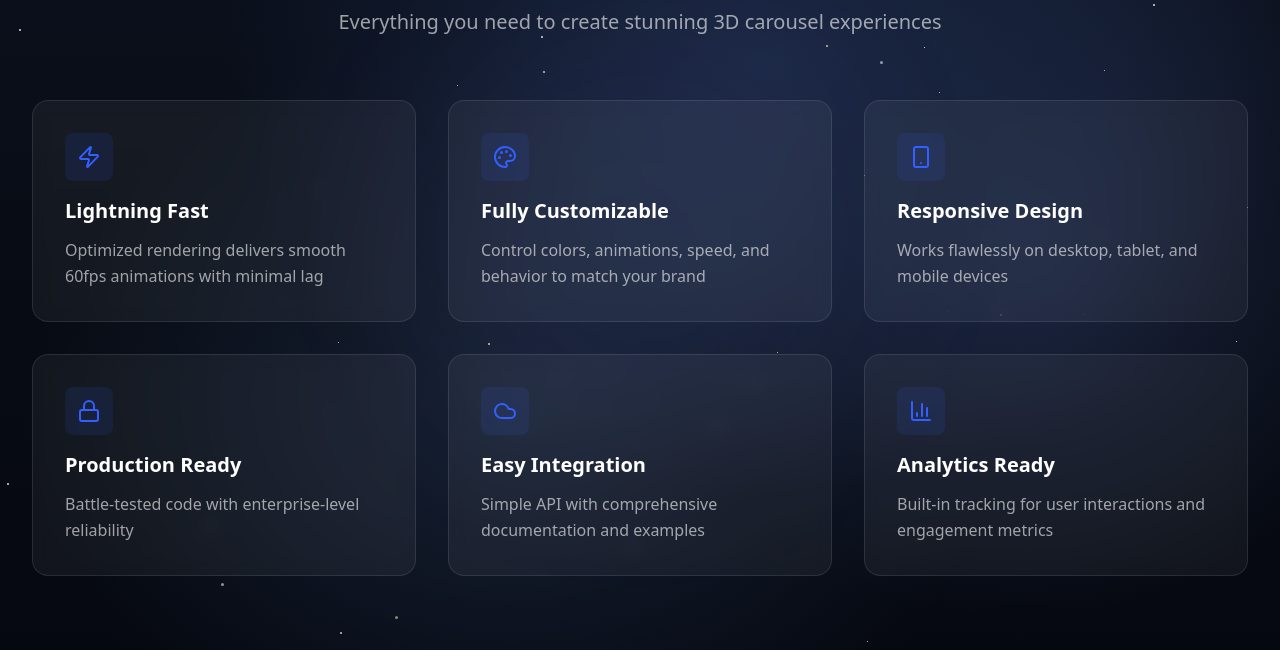
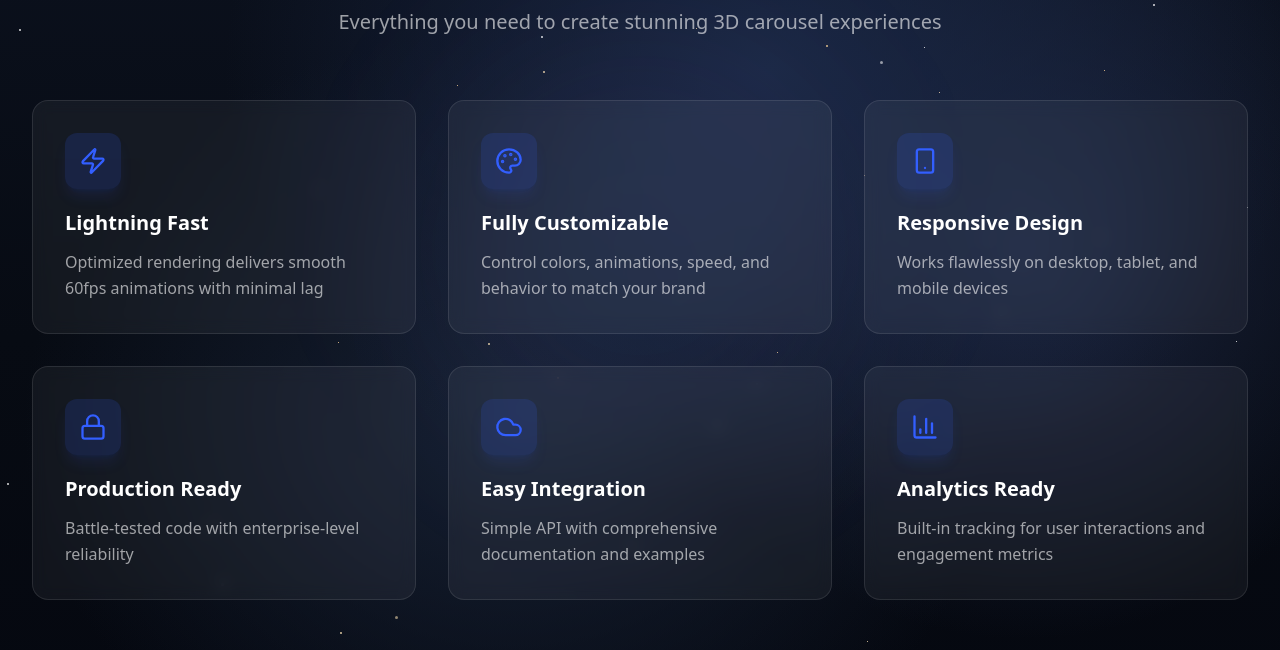
Before and after one commit to KaranChavda511/moving-3d, a Next.js app: page /3d-carousel in a window 1280 px wide. Shown: the part 1000-1650 px from the top of the page. Built offline with nearby package versions, Linux system fonts and the light colour scheme.

Commit message:
feat: introduce 3D interactive card component and integrate it into the features section.

```diff
--- /dev/null
+++ b/src/components/ui/Card3D.client.jsx
@@ -0,0 +1,81 @@
+"use client"
+
+import { useRef, useState } from "react"
+import { motion } from "motion/react"
+
+const Card3D = ({ children, className = "" }) => {
+  const ref = useRef(null)
+  const [rotateX, setRotateX] = useState(0)
+  const [rotateY, setRotateY] = useState(0)
+  const [isHovered, setIsHovered] = useState(false)
+
+  const handleMouseMove = (e) => {
+    const card = ref.current
+    if (!card) return
+    const rect = card.getBoundingClientRect()
+    const x = e.clientX - rect.left
+    const y = e.clientY - rect.top
+    const centerX = rect.width / 2
+    const centerY = rect.height / 2
+    setRotateX((y - centerY) / centerY * -20)
+    setRotateY((x - centerX) / centerX * 20)
+  }
+
+  const handleMouseEnter = () => setIsHovered(true)
+
+  const handleMouseLeave = () => {
+    setRotateX(0)
+    setRotateY(0)
+    setIsHovered(false)
+  }
+
+  return (
+    <div
+      ref={ref}
+      onMouseMove={handleMouseMove}
+      onMouseEnter={handleMouseEnter}
+      onMouseLeave={handleMouseLeave}
+      style={{ perspective: "800px" }}
+    >
+      <motion.div
+        animate={{
+          rotateX,
+          rotateY,
+          scale: isHovered ? 1.05 : 1,
+        }}
+        transition={{ type: "spring", stiffness: 200, damping: 15 }}
+        style={{ transformStyle: "preserve-3d" }}
+        className={className}
+      >
+        {children}
+
+        {/* Dynamic shadow based on tilt */}
+        <motion.div
+          className="pointer-events-none absolute inset-0 rounded-2xl"
+          animate={{
+            boxShadow: isHovered
+              ? `${-rotateY * 1.5}px ${rotateX * 1.5}px 40px rgba(79,140,255,0.15), 0 20px 60px rgba(0,0,0,0.4)`
+              : "0 0 0 rgba(0,0,0,0)",
+          }}
+          transition={{ type: "spring", stiffness: 200, damping: 15 }}
+        />
+      </motion.div>
+    </div>
+  )
+}
+
+const CardItem = ({ children, className = "", translateZ = 0 }) => {
+  return (
+    <motion.div
+      className={className}
+      style={{
+        transform: `translateZ(${translateZ}px)`,
+        transformStyle: "preserve-3d",
+      }}
+    >
+      {children}
+    </motion.div>
+  )
+}
+
+export { Card3D, CardItem }
--- /dev/null
+++ b/src/sections/CarouselPage/FeaturesSection/FeaturesGrid.client.jsx
@@ -0,0 +1,73 @@
+"use client"
+
+import { Zap, BarChart3, Palette, Lock, Smartphone, Cloud } from 'lucide-react'
+import { Card3D, CardItem } from '@/components/ui/Card3D.client'
+
+const features = [
+  {
+    icon: Zap,
+    title: 'Lightning Fast',
+    description: 'Optimized rendering delivers smooth 60fps animations with minimal lag'
+  },
+  {
+    icon: Palette,
+    title: 'Fully Customizable',
+    description: 'Control colors, animations, speed, and behavior to match your brand'
+  },
+  {
+    icon: Smartphone,
+    title: 'Responsive Design',
+    description: 'Works flawlessly on desktop, tablet, and mobile devices'
+  },
+  {
+    icon: Lock,
+    title: 'Production Ready',
+    description: 'Battle-tested code with enterprise-level reliability'
+  },
+  {
+    icon: Cloud,
+    title: 'Easy Integration',
+    description: 'Simple API with comprehensive documentation and examples'
+  },
+  {
+    icon: BarChart3,
+    title: 'Analytics Ready',
+    description: 'Built-in tracking for user interactions and engagement metrics'
+  },
+]
+
+const FeaturesGrid = () => {
+  return (
+    <div className="grid grid-cols-1 md:grid-cols-2 lg:grid-cols-3 gap-8">
+      {features.map((feature, idx) => {
+        const Icon = feature.icon
+        return (
+          <Card3D
+            key={idx}
+            className="relative p-8 rounded-2xl border border-white/10 bg-white/5 backdrop-blur-sm hover:border-primary/30 transition-colors duration-300 hover:shadow-lg hover:shadow-primary/5"
+          >
+            <CardItem translateZ={80}>
+              <div className="w-14 h-14 rounded-xl bg-primary/15 flex items-center justify-center mb-5 shadow-lg shadow-primary/10">
+                <Icon className="w-7 h-7 text-primary" />
+              </div>
+            </CardItem>
+
+            <CardItem translateZ={60}>
+              <h3 className="text-xl font-semibold text-white mb-3">
+                {feature.title}
+              </h3>
+            </CardItem>
+
+            <CardItem translateZ={40}>
+              <p className="text-white/60 leading-relaxed">
+                {feature.description}
+              </p>
+            </CardItem>
+          </Card3D>
+        )
+      })}
+    </div>
+  )
+}
+
+export default FeaturesGrid
--- a/src/sections/CarouselPage/FeaturesSection/index.jsx
+++ b/src/sections/CarouselPage/FeaturesSection/index.jsx
@@ -1,38 +1,5 @@
-import { Zap, BarChart3, Palette, Lock, Smartphone, Cloud } from 'lucide-react'
 import Starfield from '@/components/3dCarousel/Starfield.client'
-
-const features = [
-  {
-    icon: Zap,
-    title: 'Lightning Fast',
-    description: 'Optimized rendering delivers smooth 60fps animations with minimal lag'
-  },
-  {
-    icon: Palette,
-    title: 'Fully Customizable',
-    description: 'Control colors, animations, speed, and behavior to match your brand'
-  },
-  {
-    icon: Smartphone,
-    title: 'Responsive Design',
-    description: 'Works flawlessly on desktop, tablet, and mobile devices'
-  },
-  {
-    icon: Lock,
-    title: 'Production Ready',
-    description: 'Battle-tested code with enterprise-level reliability'
-  },
-  {
-    icon: Cloud,
-    title: 'Easy Integration',
-    description: 'Simple API with comprehensive documentation and examples'
-  },
-  {
-    icon: BarChart3,
-    title: 'Analytics Ready',
-    description: 'Built-in tracking for user interactions and engagement metrics'
-  },
-]
+import FeaturesGrid from './FeaturesGrid.client'
 
 const FeaturesSection = () => {
   return (
@@ -73,35 +40,8 @@ const FeaturesSection = () => {
           </p>
         </div>
 
-        {/* Features Grid */}
-        <div className="grid grid-cols-1 md:grid-cols-2 lg:grid-cols-3 gap-8">
-          {features.map((feature, idx) => {
-            const Icon = feature.icon
-            return (
-              <div
-                key={idx}
-                className="group relative p-8 rounded-2xl border border-white/10 bg-white/5 backdrop-blur-sm hover:border-primary/30 transition-all duration-300 hover:shadow-lg hover:shadow-primary/5"
-              >
-                {/* Hover background effect */}
-                <div className="absolute inset-0 bg-primary/5 rounded-2xl opacity-0 group-hover:opacity-100 transition-opacity duration-300" />
-
-                <div className="relative z-10">
-                  <div className="w-12 h-12 rounded-lg bg-primary/10 flex items-center justify-center mb-4 group-hover:bg-primary/20 transition-colors">
-                    <Icon className="w-6 h-6 text-primary" />
-                  </div>
-
-                  <h3 className="text-xl font-semibold text-white mb-3">
-                    {feature.title}
-                  </h3>
-
-                  <p className="text-white/60 leading-relaxed">
-                    {feature.description}
-                  </p>
-                </div>
-              </div>
-            )
-          })}
-        </div>
+        {/* Features Grid with 3D Cards */}
+        <FeaturesGrid />
       </div>
     </section>
   )
```
